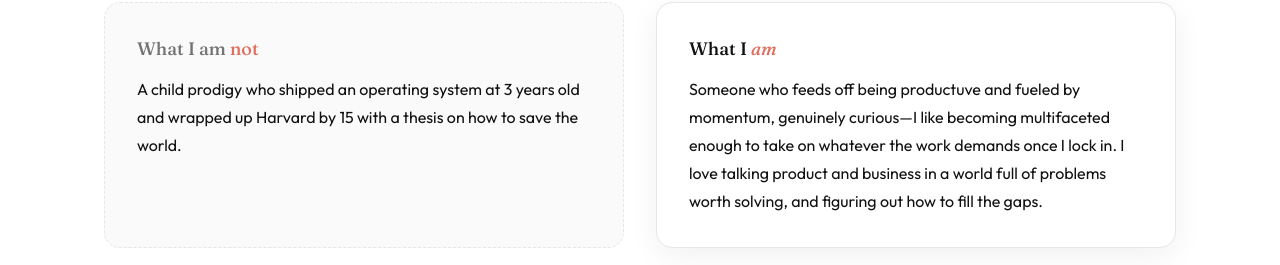
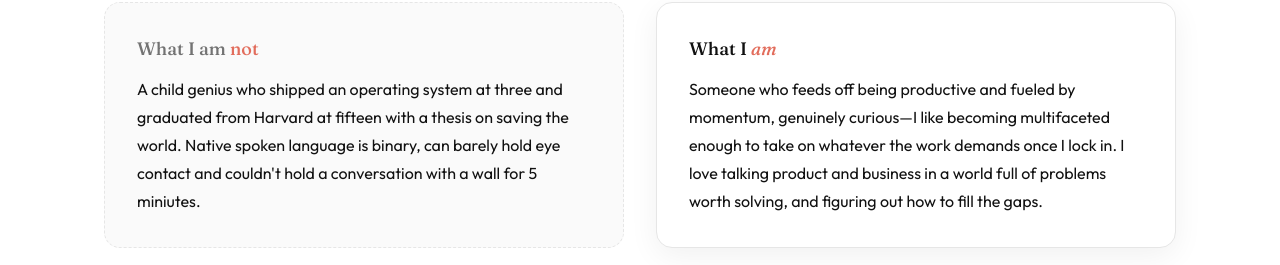
Before and after one commit to kailafitz/next-portfolio-website, an Astro site in the folder astro/: page / in a window 1280 px wide. Shown: the part 1277-1542 px from the top of the page. Built offline with nearby package versions, Linux system fonts and the light colour scheme; Astro itself is replaced by a stand-in of ours; no server answers; the database is empty; what vite would draw is missing.

Commit message:
update: bio

```diff
--- a/astro/src/components/Bio.astro
+++ b/astro/src/components/Bio.astro
@@ -19,13 +19,13 @@
       <article class="rounded-2xl border border-dashed border-line bg-paper p-6 md:p-8">
         <h3 class="mb-3 font-display text-lg font-medium text-muted">What I am <span class="text-primary">not</span></h3>
         <p class="leading-7 text-ink">
-          A child prodigy who shipped an operating system at 3 years old and wrapped up Harvard by 15 with a thesis on how to save the world.
+          A child genius who shipped an operating system at three and graduated from Harvard at fifteen with a thesis on saving the world. Native spoken language is binary, can barely hold eye contact and couldn't hold a conversation with a wall for 5 miniutes.
         </p>
       </article>
       <article class="rounded-2xl border border-line bg-white p-6 shadow-[0_8px_30px_rgba(17,17,17,0.06)] md:p-8">
         <h3 class="mb-3 font-display text-lg font-medium text-ink">What I <span class="italic text-primary">am</span></h3>
         <p class="leading-7 text-ink">
-          Someone who feeds off being productuve and fueled by momentum, genuinely curious—I like becoming multifaceted enough to take on whatever the work demands once I lock in. I love talking product and business in a world full of problems worth solving, and figuring out how to fill the gaps.
+          Someone who feeds off being productive and fueled by momentum, genuinely curious—I like becoming multifaceted enough to take on whatever the work demands once I lock in. I love talking product and business in a world full of problems worth solving, and figuring out how to fill the gaps.
         </p>
       </article>
     </div>
```
